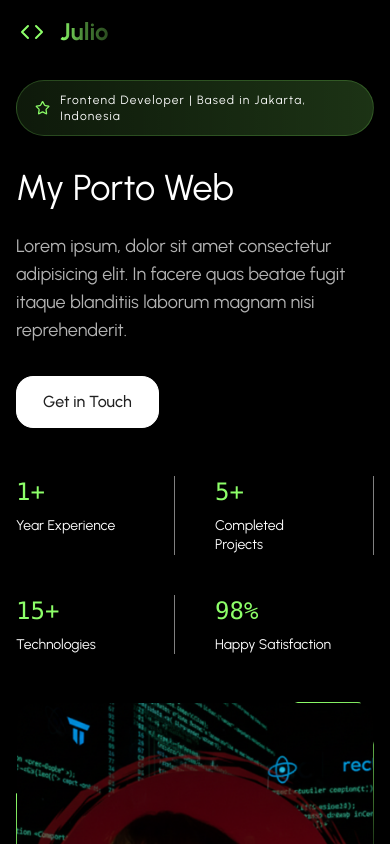
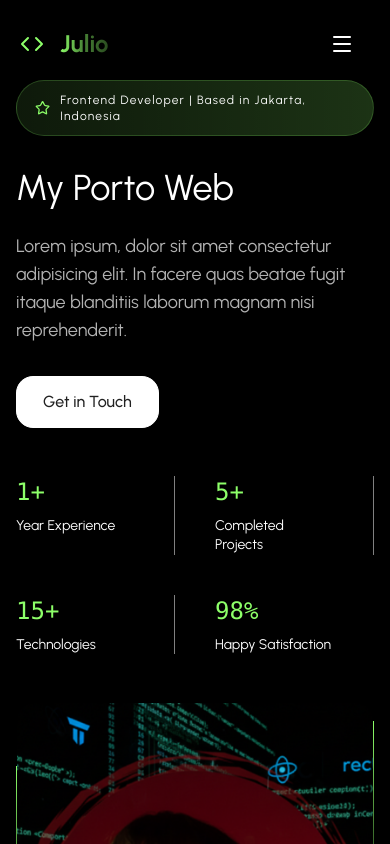
Before and after one commit to juliochrist/my-porto-web, a React (Vite) app: page / in a window 390 px wide. Shown: the top 844 px of the page. Built offline with nearby package versions, Linux system fonts and the light colour scheme.

Commit message:
feat(app): wire navbar with main app layout

```diff
--- a/src/App.jsx
+++ b/src/App.jsx
@@ -4,7 +4,7 @@
 
 const App = () => {
   return (
-    <div className="min-h-screen bg-black">
+    <div className="min-h-screen bg-black pb-[100vh]">
       <Navbar />
 
       <main>
@@ -15,5 +15,3 @@
 };
 
 export default App;
-
-/* menit 32:00 */
--- a/src/components/layout/Navbar.jsx
+++ b/src/components/layout/Navbar.jsx
@@ -72,6 +72,50 @@
               Contact Me
             </button>
           </div>
+
+          {/* Mobile Menu Button */}
+          <button
+            onClick={() => setIsMenuOpen(!isMenuOpen)}
+            className="md:hidden p-4 text-white hover:text-white/80 transition-colors"
+            aria-label="menu"
+            aria-expanded={isMenuOpen}
+          >
+            {isMenuOpen ? (
+              <X className="w-6 h-6" />
+            ) : (
+              <Menu className="w-6 h-6" />
+            )}
+          </button>
+        </div>
+      </div>
+
+      {/* Mobile Menu */}
+      <div
+        className={`md:hidden transition-all duration-300 overflow-hidden ${
+          isMenuOpen ? "max-h-96 opacity-100" : "max-h-0 opacity-0"
+        }`}
+      >
+        <div className="bg-black/95 backdrop-blur-lg border-t border-white/10 px-5 py-6 space-y-3">
+          {NAV_LINKS.map((link) => (
+            <button
+              key={link.id}
+              onClick={() => handleNavClick(link.id)}
+              className={`block w-full text-left px-4 py-3 rounded-lg font-medium transition-all duration-300
+                  ${
+                    activeSection === link.id
+                      ? "text-white bg-white/10"
+                      : "text-white/70 hover:text-white hover:bg-white/5"
+                  }`}
+            >
+              {link.label}
+            </button>
+          ))}
+          <button
+            onClick={() => handleNavClick("contact")}
+            className="w-full px-7 py-3.5 bg-white text-[#212121] font-medium text-base rounded-[17px] border border-white hover:bg-white/90 transition-all duration-300 mt-2"
+          >
+            Get in Touch
+          </button>
         </div>
       </div>
     </nav>
```
